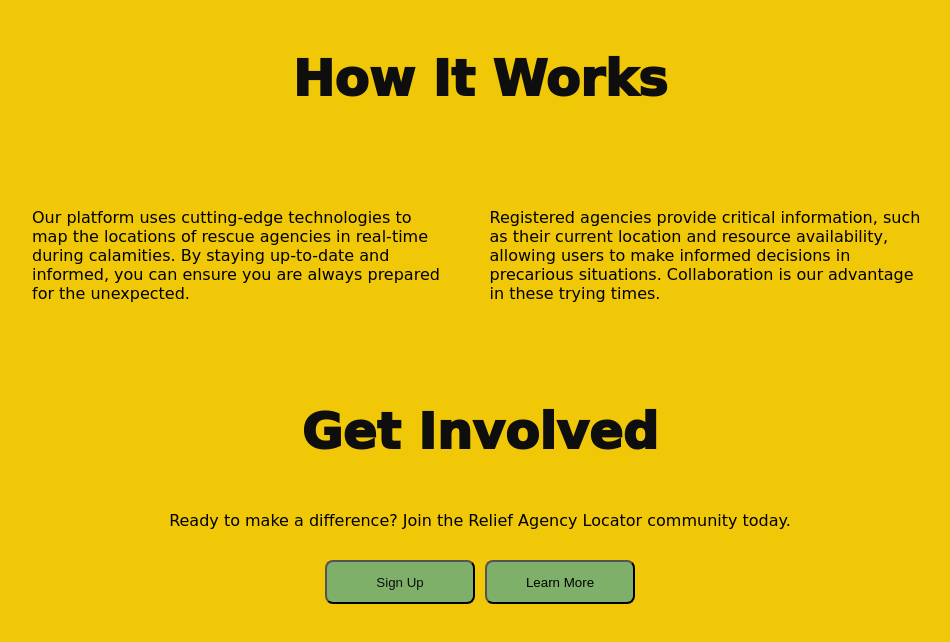
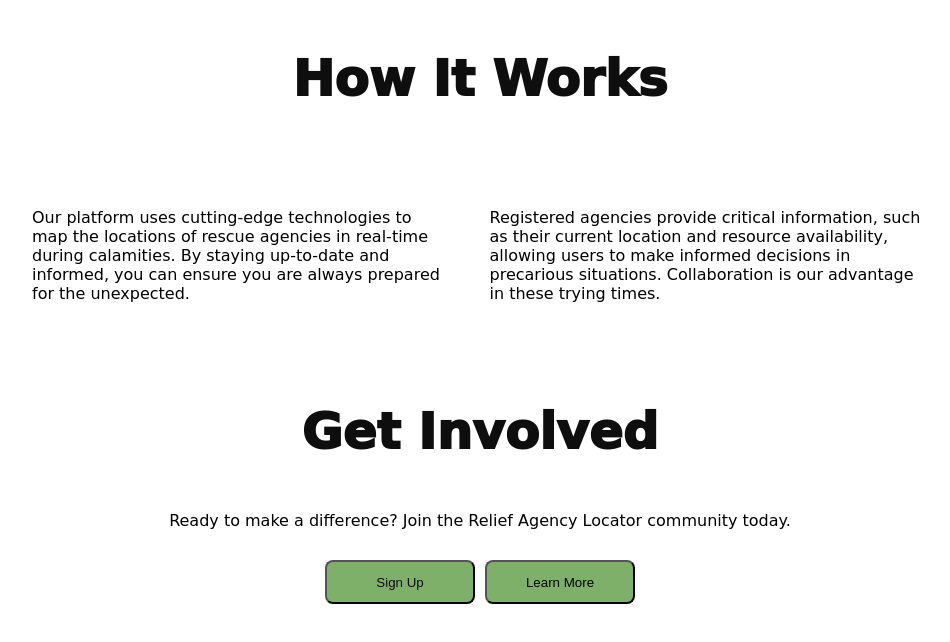
Before and after one commit to gitsofaryan/RescueRelief, a plain HTML site: page About/About.html in a window 1280 px wide. Shown: the whole page, without its empty margins (160-1110 px from the left). Drawn offline with Linux system fonts and the light colour scheme; a web font is replaced by a local one.

Commit message:
Update About.css

```diff
--- a/About/About.css
+++ b/About/About.css
@@ -6,7 +6,6 @@
 html,body{
     height: 100%;
     width: 100%;
-    background-color: #F0C808;
     font-family: 'Alkatra', cursive;
 }
 
@@ -20,7 +19,6 @@ html,body{
     align-items: center;
     /* gap: 40px; */
     padding: 0px 0px 0px 0px;
-    background-color: #f0c808;
     border-radius: 0px 0px 0px 0px;
 }
 
@@ -37,7 +35,6 @@ html,body{
     align-items: center;
     gap: 40px;
     padding: 0px 0px 0px 0px;
-    background-color: #f0c808;
     border-radius: 0px 0px 0px 0px;
 
 }
@@ -56,6 +53,7 @@ h1{
     flex-direction: row;
     justify-content: space-between;
     gap: 10px;
+    font-size: 15px;
     margin: 30px;
 }
 
```
